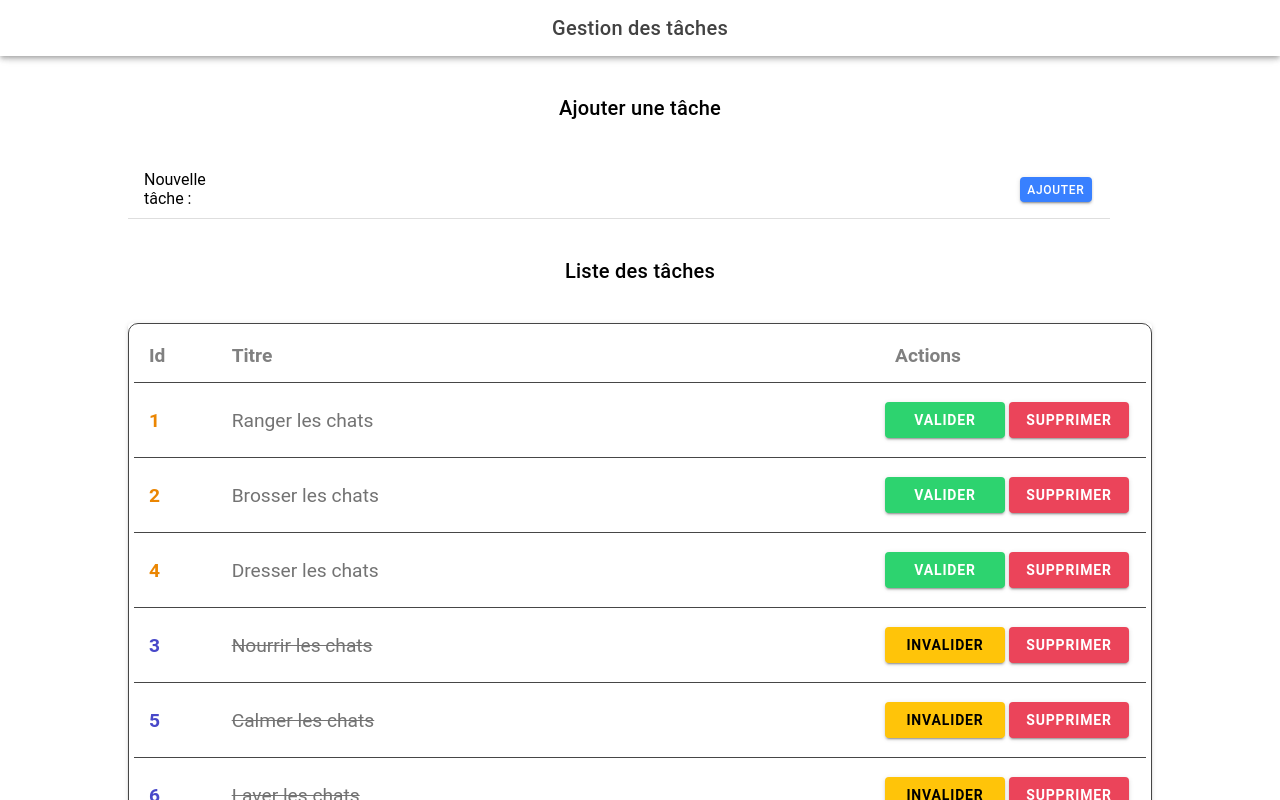
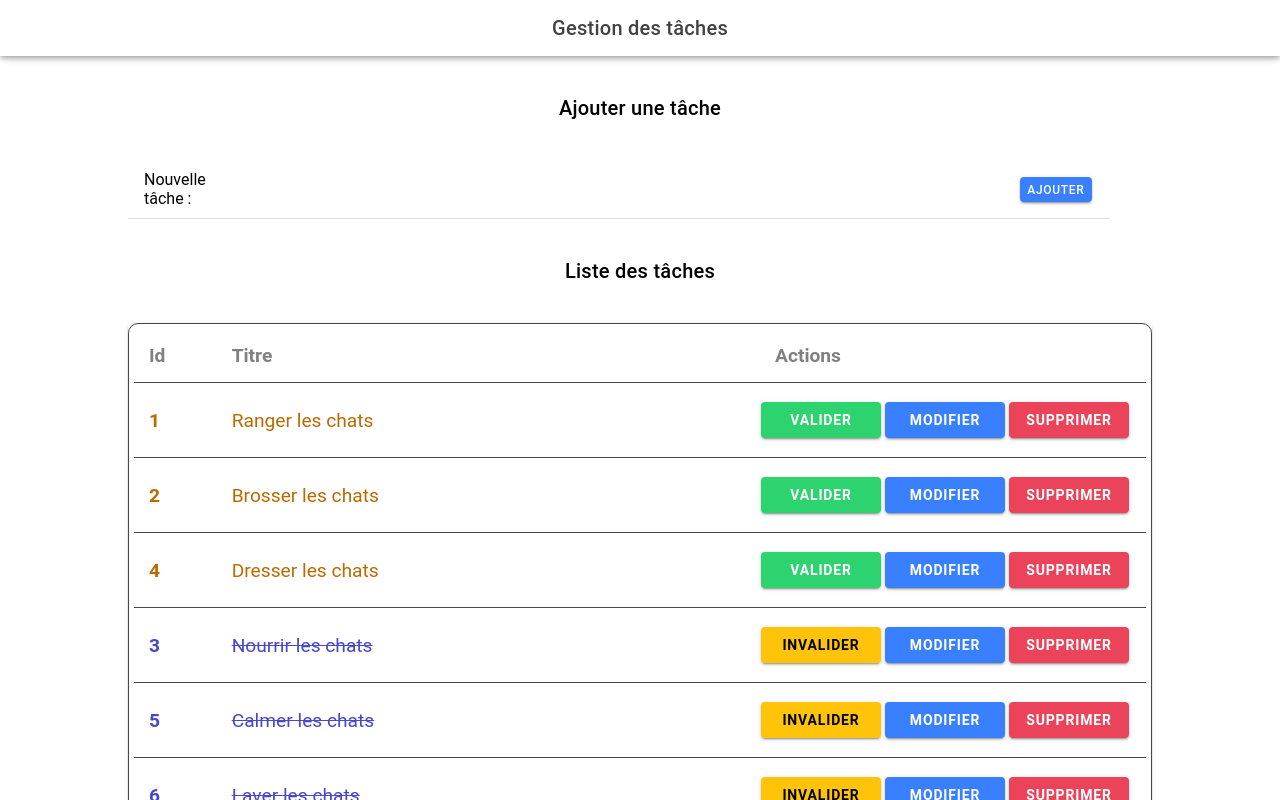
Before and after one commit to jacquesgrana/CDAPHP-TP-Ionic-Rxjs, a React (Vite) app: page /home in a window 1280 px wide. Built offline with nearby package versions, Linux system fonts and the light colour scheme; data requests are answered from the project's data file.

Commit message:
ajout de la modification d'une tâche

```diff
--- a/src/pages/Home.css
+++ b/src/pages/Home.css
@@ -42,7 +42,7 @@
 }
 
 .text-orange {
-    color: rgb(235, 134, 2);
+    color: rgb(185, 106, 1);
 }
 
 .text-blue {
@@ -71,7 +71,7 @@
 .actions-col-head {
     display: flex;
     justify-content: end;
-    margin-right: 170px;
+    margin-right: 290px;
 }
 
 .title-margin {
--- a/src/pages/Home.tsx
+++ b/src/pages/Home.tsx
@@ -12,7 +12,7 @@ import {
   IonRow,
   IonCol,
   IonCard,
-  IonText
+  IonText,
 } from "@ionic/react";
 //import ExploreContainer from '../components/ExploreContainer';
 import "./Home.css";
@@ -21,14 +21,19 @@ import {
   updateTask,
   addTask,
   deleteTask,
+  putTask,
 } from "../services/JsonServerService";
-import { useEffect, useState } from "react";
+import { useEffect, useRef, useState } from "react";
 import { bufferCount, fromEvent } from "rxjs";
-import { Dialog } from '@capacitor/dialog';
+import { Dialog } from "@capacitor/dialog";
 
 const Home: React.FC = () => {
   const [tasks, setTasks] = useState<ITask[]>([]);
   const [newTask, setNewTask] = useState<string>("");
+  const [newCompleted, setNewCompleted] = useState<boolean>(true);
+  const [newId, setNewId] = useState<number>(0);
+
+  const flagMode = useRef("add");
 
   useEffect(() => {
     const tasks$ = getTasks();
@@ -79,8 +84,8 @@ const Home: React.FC = () => {
 
   const deleteTaskById = (taskId: number) => {
     Dialog.confirm({
-      title: 'Confirmation',
-      message: 'Voulez-vous vraiment supprimer cette tâche ?',
+      title: "Confirmation",
+      message: "Voulez-vous vraiment supprimer cette tâche ?",
     }).then((result) => {
       if (result.value) {
         const delete$ = deleteTask(taskId);
@@ -100,9 +105,21 @@ const Home: React.FC = () => {
     });
   };
 
+  const editTask = (taskId: number) => {
+    const task = tasks.find((task) => task.id === taskId);
+    if (!task) {
+      return;
+    }
+    flagMode.current = "edit";
+    setNewTask(task.title);
+    setNewCompleted(task.completed);
+    setNewId(task.id);
+    //alert("modif");
+  };
 
   function handleAddTask() {
-    if(newTask !== '') {
+    if (newTask !== "") {
+      if (flagMode.current === "add") {
         const task = { title: newTask, completed: false };
         const add$ = addTask(task);
         add$.subscribe((addedTask) => {
@@ -117,6 +134,29 @@ const Home: React.FC = () => {
           setNewTask("");
         });
       }
+
+      if (flagMode.current === "edit") {
+        //console.log('update');
+        const task = { id: newId, title: newTask, completed: newCompleted };
+        const put$ = putTask(task);
+        put$.subscribe((updatedTask) => {
+          const newTasks = tasks.map((task) =>
+            task.id === updatedTask.id ? updatedTask : task
+          );
+          newTasks.sort((a: ITask, b: ITask) => {
+            if (a.completed === b.completed) {
+              return a.id - b.id;
+            }
+            return Number(a.completed) - Number(b.completed);
+          });
+          setTasks(newTasks);
+          setNewTask("");
+          setNewId(0);
+          setNewCompleted(true);
+          flagMode.current = "add";
+        });
+      }
+    }
   }
 
   return (
@@ -127,7 +167,9 @@ const Home: React.FC = () => {
         </IonToolbar>
       </IonHeader>
       <IonContent fullscreen>
-        <IonTitle size="large" className="text-center title-margin">Ajouter une tâche</IonTitle>
+        <IonTitle size="large" className="text-center title-margin">
+          Ajouter une tâche
+        </IonTitle>
         <IonItem className="form-new-task">
           <IonLabel>Nouvelle tâche :</IonLabel>
           <IonInput
@@ -135,35 +177,64 @@ const Home: React.FC = () => {
             onIonChange={(event) => setNewTask(event.detail.value!)}
           />
           <IonButton color="primary" onClick={handleAddTask}>
-            Ajouter
+            {flagMode.current === "add" ? "Ajouter" : "Modifier"}
           </IonButton>
         </IonItem>
-        <IonTitle size="large" className="text-center title-margin">Liste des tâches</IonTitle>
+        <IonTitle size="large" className="text-center title-margin">
+          Liste des tâches
+        </IonTitle>
         <IonCard className="card-tasks">
           <IonGrid className="table-tasks">
             <IonRow className="rows-tasks">
-              <IonCol size="1"><IonText className="font-bold text-grey">Id</IonText></IonCol>
-              <IonCol size="5"><IonText className="font-bold text-grey">Titre</IonText></IonCol>
-              <IonCol className="actions-col-head"><IonText className="font-bold text-grey">Actions</IonText></IonCol>
+              <IonCol size="1">
+                <IonText className="font-bold text-grey">Id</IonText>
+              </IonCol>
+              <IonCol size="4">
+                <IonText className="font-bold text-grey">Titre</IonText>
+              </IonCol>
+              <IonCol className="actions-col-head">
+                <IonText className="font-bold text-grey">Actions</IonText>
+              </IonCol>
             </IonRow>
             {tasks.map((task) => (
               <IonRow className="rows-tasks" key={task.id}>
-                <IonCol size="1"><IonText  className={task.completed ? "font-bold text-blue" : "font-bold text-orange"}>{task.id}</IonText></IonCol>
+                <IonCol size="1">
+                  <IonText
+                    className={
+                      task.completed
+                        ? "font-bold text-blue"
+                        : "font-bold text-orange"
+                    }
+                  >
+                    {task.id}
+                  </IonText>
+                </IonCol>
                 <IonCol
-                  size="5"
-                  className={task.completed ? "checked" : ""}
+                  size="4"
+                  className={
+                    task.completed ? "checked text-blue" : "text-orange"
+                  }
                   onDoubleClick={() => toggleCompletion(task.id)}
                 >
                   {task.title}
                 </IonCol>
                 <IonCol className="actions-col">
-                  <IonButton className="btn-action"
+                  <IonButton
+                    className="btn-action"
                     color={task.completed ? "warning" : "success"}
                     onClick={() => toggleCompletion(task.id)}
                   >
                     {task.completed ? "Invalider" : "Valider"}
                   </IonButton>
-                  <IonButton className="btn-action"
+                  <IonButton
+                    className="btn-action"
+                    color="primary"
+                    onClick={() => editTask(task.id)}
+                  >
+                    Modifier
+                  </IonButton>
+                  <IonButton
+                    className="btn-action"
                     color="danger"
                     onClick={() => deleteTaskById(task.id)}
                   >
--- a/src/services/JsonServerService.ts
+++ b/src/services/JsonServerService.ts
@@ -38,3 +38,16 @@ export function getTasks () {
       }).then((response) => response.json())
     );
   }
+
+  export function putTask(task: ITask) {
+    const taskId = task.id;
+    return from(
+      fetch(`${serverUrl}/${taskId}`, {
+        method: 'PUT',
+        headers: {
+          'Content-Type': 'application/json',
+        },
+        body: JSON.stringify(task),
+      }).then((response) => response.json())
+    );
+  }
```
Lines whose indentation alone changed are shown as unchanged.
